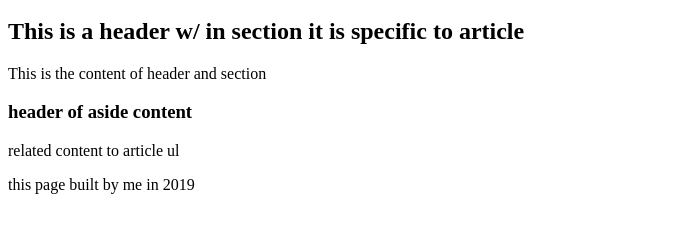
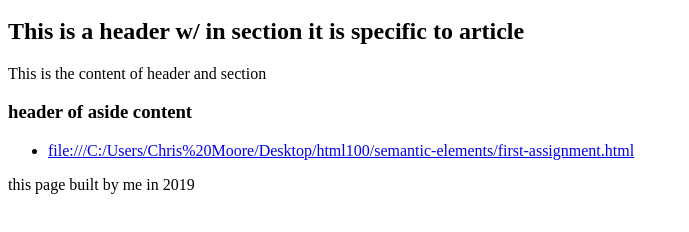
Before and after one commit to cpmoore93/second-assignment, a plain HTML site: page index.html in a window 1280 px wide. Shown: the part 100-332 px from the top of the page, without its empty margins (0-689 px from the left). Drawn offline with Linux system fonts and the light colour scheme.

Commit message:
updated file

```diff
--- a/index.html
+++ b/index.html
@@ -11,7 +11,7 @@
 
         <nav>
           <a href="/Home/">Home</a>
-          <a href="/About Me">About Me</a>
+          <a href="/about-me.html">About Me</a>
         </nav>
     </header>
       <section>
@@ -19,8 +19,10 @@
         <article>This is the content of header and section</article>
         <aside>
           <h3>header of aside content </h3>
-
-          related content to article ul  </aside>
+            <ul>
+              <li> <a href="url">file:///C:/Users/Chris%20Moore/Desktop/html100/semantic-elements/first-assignment.html</a></li>
+            </ul>
+        </aside>
       </section>
       <footer>
         <p> this page built by me in 2019</p>
```
